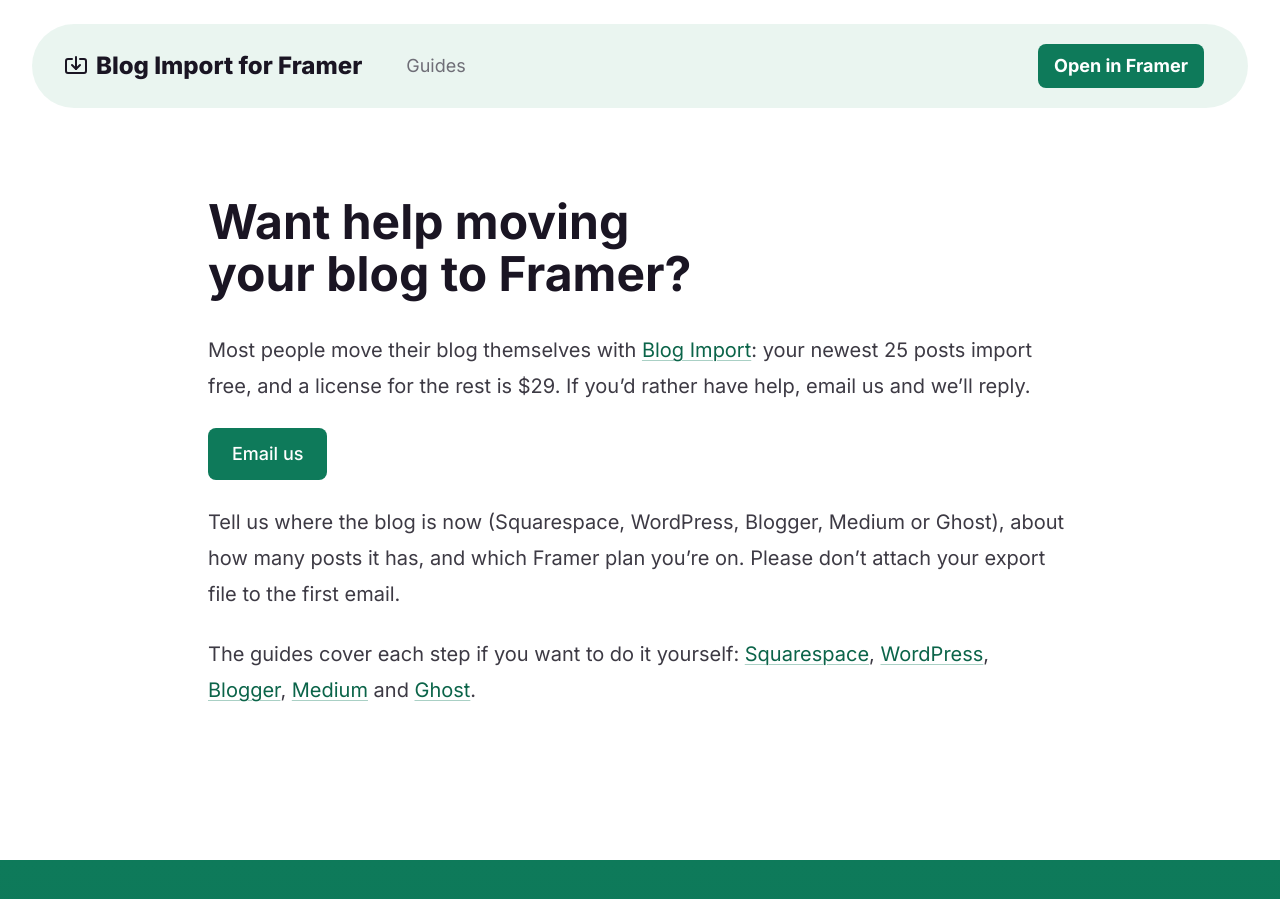
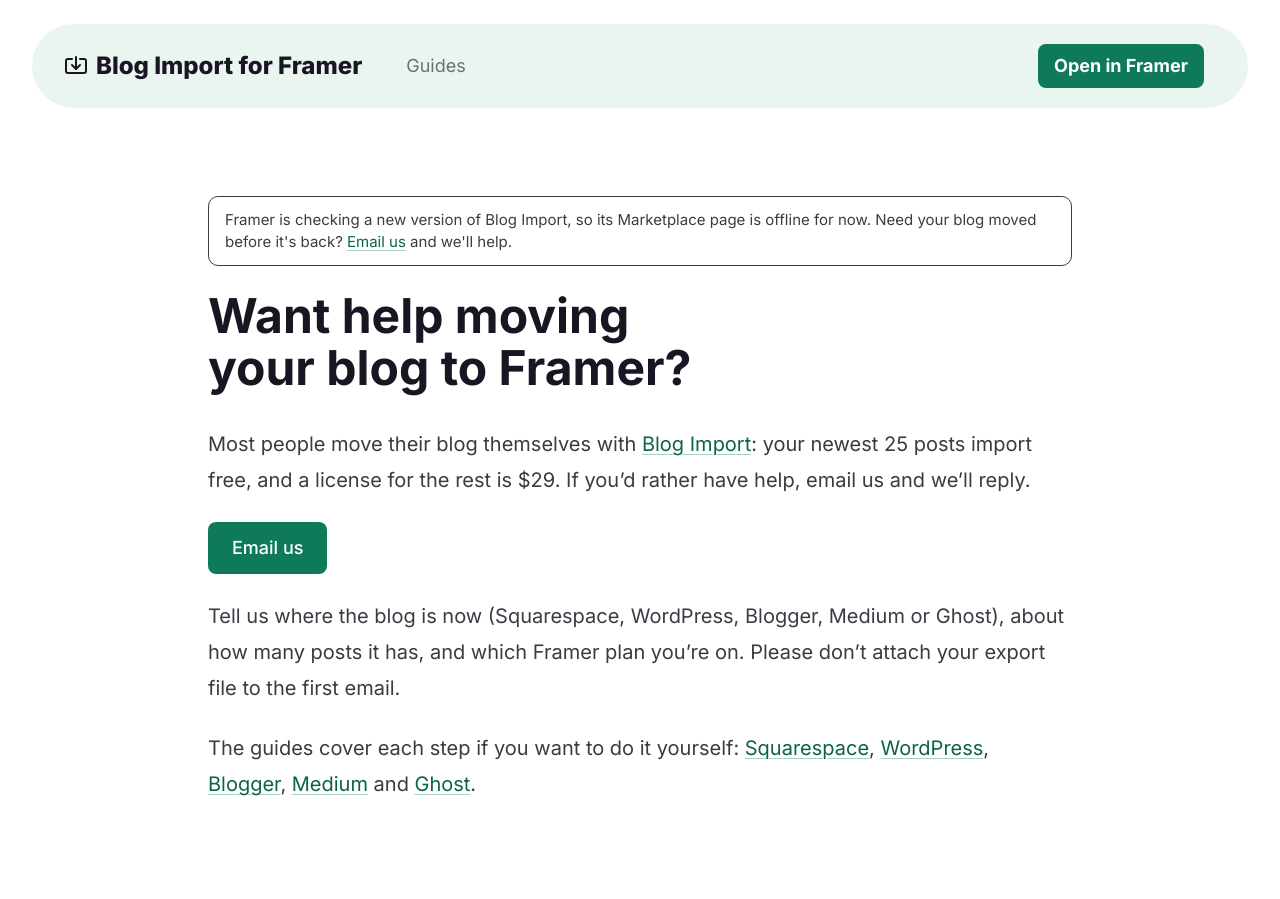
Before and after one commit to keyturnkit/keyturnkit.github.io, a Jekyll site: the page built from blog-move/index.md, in a window 1280 px wide and 900 px high. Built offline with Jekyll 4.4.1, drawn with Linux system fonts in a browser that asks for light colours.

Commit message:
V558: notice on Blog Import pages while the plugin is hidden on the Framer Marketplace
Co-Authored-By: Claude Opus 5.5 <noreply@anthropic.com>

```diff
--- a/_config.yml
+++ b/_config.yml
@@ -10,3 +10,5 @@ plugins:
   - jekyll-sitemap
 exclude:
   - refs
+# V558: true while Blog Import is hidden on the Framer Marketplace; set to false when it is back.
+blog_import_hidden: true
--- a/_layouts/default.html
+++ b/_layouts/default.html
@@ -80,6 +80,7 @@
   </header>
 
   <article class="doc">
+{% if framer and site.blog_import_hidden %}<p class="review-note" style="padding:12px 16px;border:1px solid currentColor;border-radius:10px;font-size:15px;line-height:22px">Framer is checking a new version of Blog Import, so its Marketplace page is offline for now. Need your blog moved before it's back? <a href="/blog-move/">Email us</a> and we'll help.</p>{% endif %}
     {% if page.url contains '/guides/' %}<p class="crumbs">{% if framer %}<a href="/blog-import/">Blog Import</a> / <a href="/blog-import/#guides">Guides</a>{% else %}<a href="/">Keyturn Kit</a> / <a href="/#guides">Guides</a>{% endif %}</p>{% endif %}
     {{ content }}
   </article>
```
